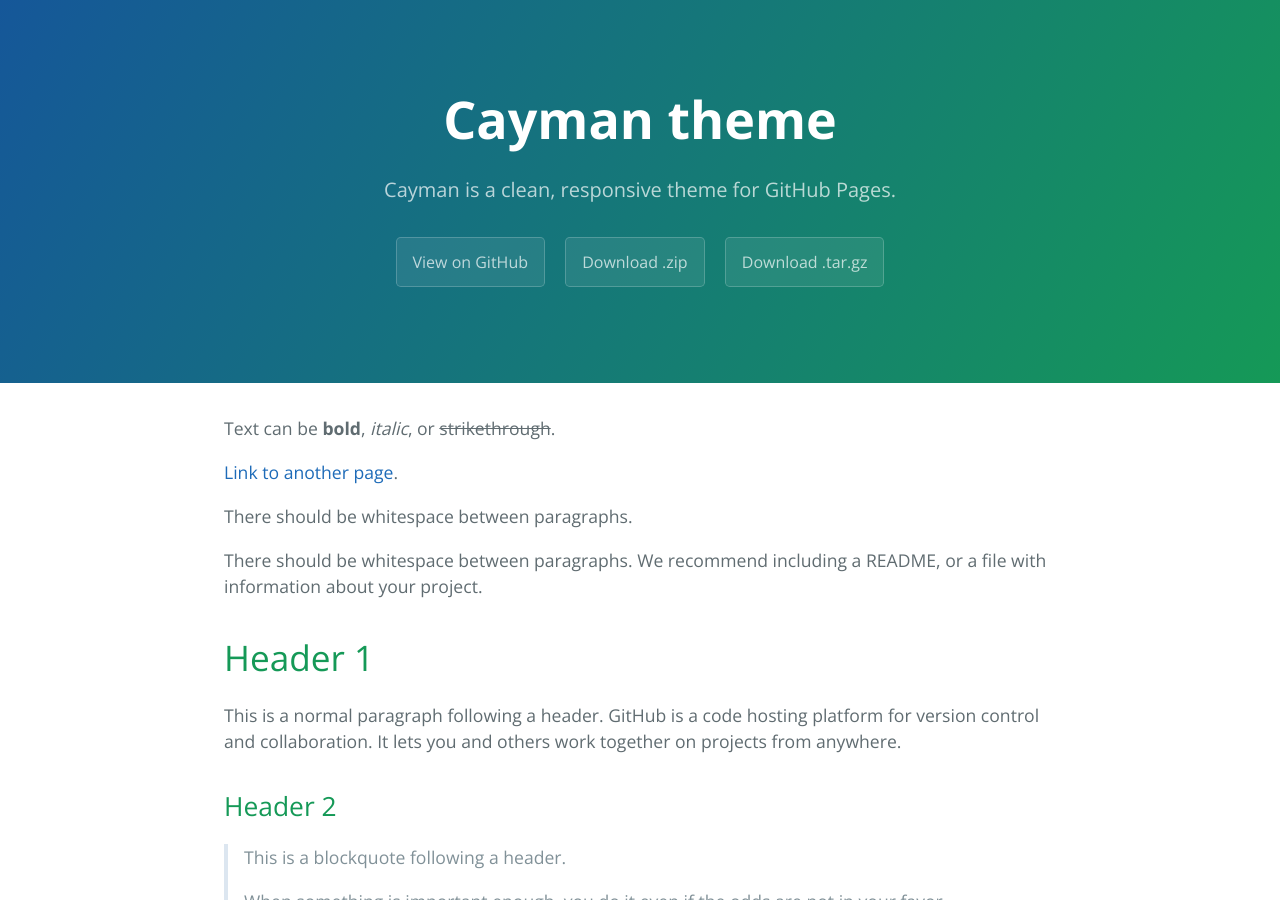
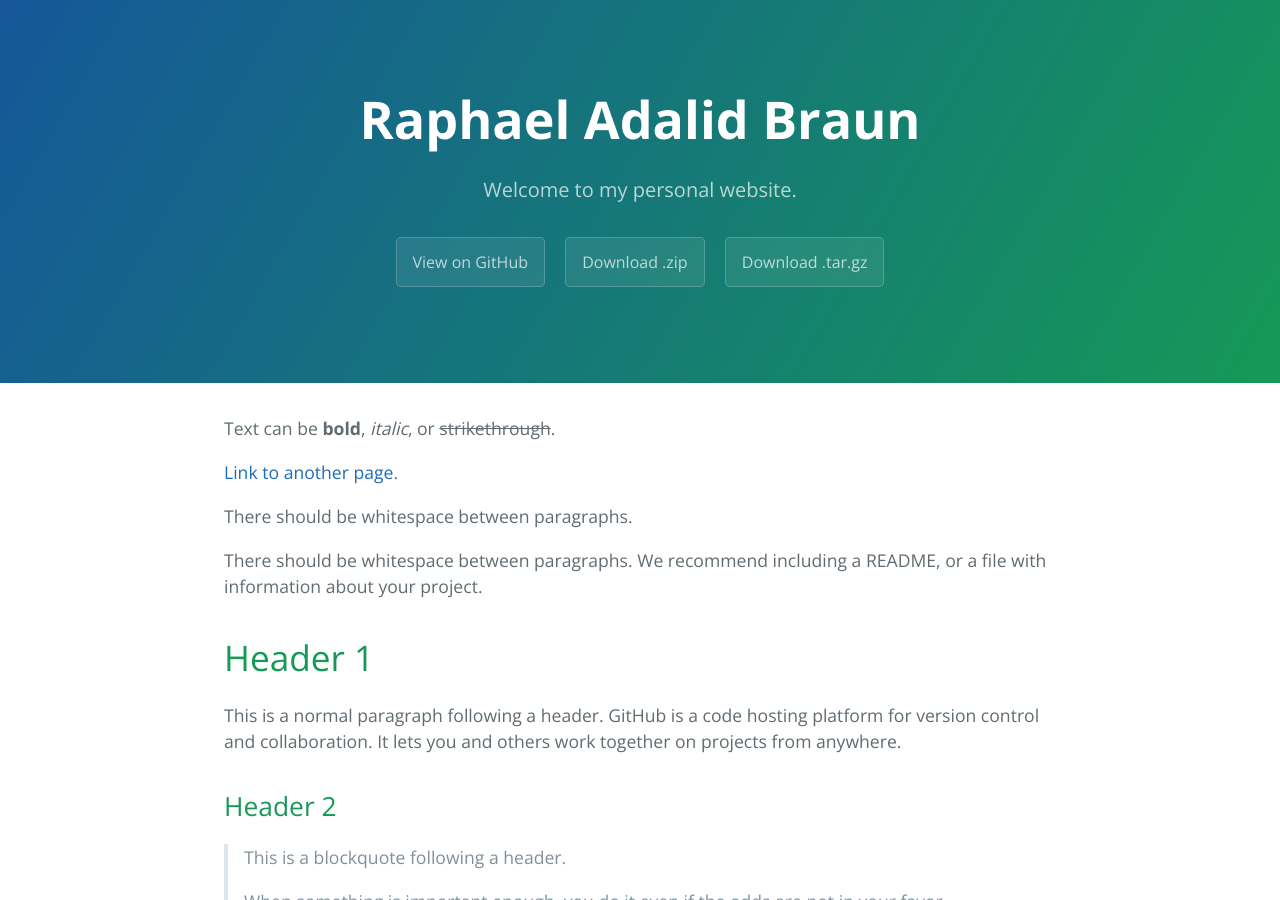
Before and after one commit to dergl/personal_website, a Jekyll site: the page built from index.md, in a window 1280 px wide and 900 px high. Built offline with Jekyll 4.4.1, drawn with Linux system fonts in a browser that asks for light colours.

Commit message:
Update _config.yml
followed configuration suggestions from the cayman readme

```diff
--- a/_config.yml
+++ b/_config.yml
@@ -1,5 +1,9 @@
-title: Cayman theme
-description: Cayman is a clean, responsive theme for GitHub Pages.
+title: Raphael Adalid Braun
+description: Welcome to my personal website.
 show_downloads: true
-google_analytics:
+google_analytics: # my Google Analytics tracking ID
 theme: jekyll-theme-cayman
+
+remote_theme: pages-themes/cayman@v0.2.0
+plugins:
+- jekyll-remote-theme # add this line to the plugins list if you already have one
```
